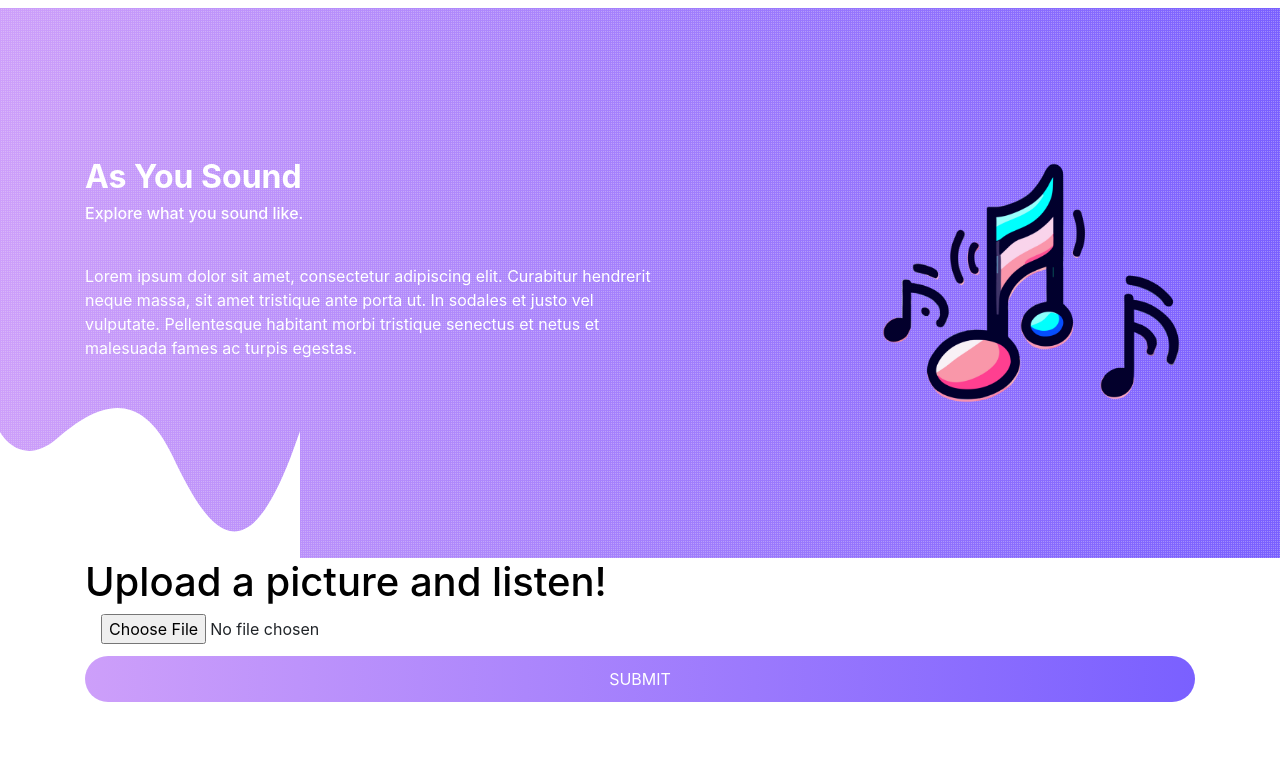
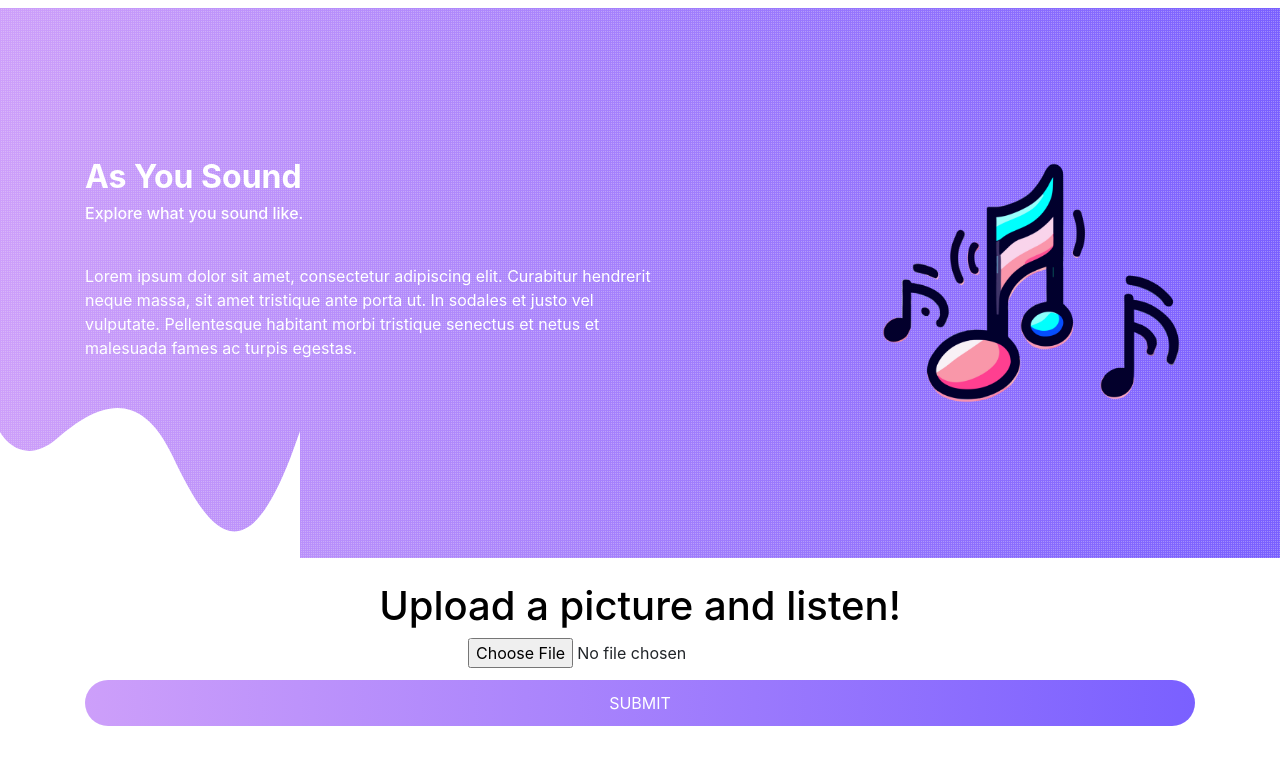
Before and after one commit to HeineCantor/AsYouSound, a Django app: page / in a window 1280 px wide. Shown: the top 765 px of the page. Run offline with Django 5.2, Linux system fonts and the light colour scheme; parts of the project's set-up code (start-up, migrations or seed data) failed here and were passed over; some libraries are stand-ins or nearby versions.

Commit message:
minor changes

```diff
--- a/AsYouSoundWA/AsYouSoundWA/settings.py
+++ b/AsYouSoundWA/AsYouSoundWA/settings.py
@@ -21,11 +21,12 @@ IMAGE_MODEL = keras.models.load_model(IMAGE_MODEL_PATH)
 
 POOL_DICT = pickle.load(open('models/pools.pkl', 'rb'))
 
+SSL_REDIRECT = False
+
 from pathlib import Path
 
 # Build paths inside the project like this: BASE_DIR / 'subdir'.
 BASE_DIR = Path(__file__).resolve().parent.parent
-
 
 # Quick-start development settings - unsuitable for production
 # See https://docs.djangoproject.com/en/5.0/howto/deployment/checklist/
@@ -48,6 +49,7 @@ INSTALLED_APPS = [
     'django.contrib.sessions',
     'django.contrib.messages',
     'django.contrib.staticfiles',
+    'main'
 ]
 
 MIDDLEWARE = [
--- a/AsYouSoundWA/static/css/style.css
+++ b/AsYouSoundWA/static/css/style.css
@@ -20,6 +20,9 @@ h4, h5 {
 }
 h6 {
 	font-weight:500;
+}
+.image-upload>input {
+  display: none;
 }
 .main-container{
   padding-top: 50px;
--- a/AsYouSoundWA/templates/index.html
+++ b/AsYouSoundWA/templates/index.html
@@ -32,13 +32,17 @@
                 </div>
                 </div>
             </div>
-        <span class="svg-wave"> <img class="svg-hero" src="{% static 'images/applight-wave.svg' %}"> </span> </section>
+            <span class="svg-wave"> <img class="svg-hero" src="{% static 'images/applight-wave.svg' %}"> </span>
+        </section>
+        <br>
         <div class="container">
-            <h1 class="black">Upload a picture and listen!</h1>
+            <h1 class="black" style="text-align: center;">Upload a picture and listen!</h1>
             <form method="post" enctype="multipart/form-data">
                 {% csrf_token %}
 
-                <input type="file" name="imageFile" />
+                <center>
+                    <input id="file-input" type="file" name="imageFile" />
+                </center>
                 <button class="btn-grad w-100 text-uppercase" type="submit" name="submit" value="Upload">Submit</button>
             </form>
 
```
Lines whose indentation alone changed are shown as unchanged.
